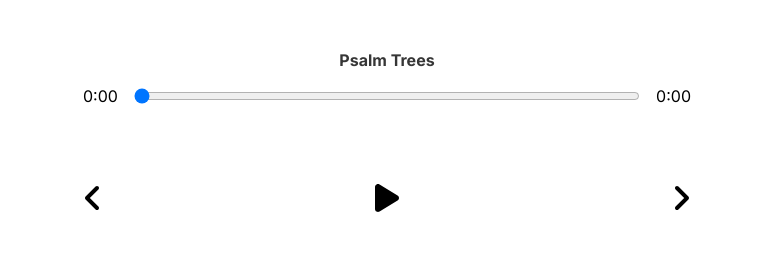
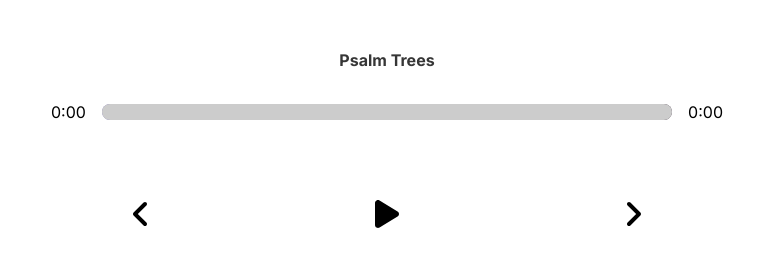
Before and after one commit to Adaaego/React-music, a React app: page / in a window 1280 px wide. Shown: the part 450-716 px from the top of the page, without its empty margins (253-1027 px from the left). Built offline with nearby package versions, Linux system fonts and the light colour scheme; the HTML template or start-up script is replaced by a standard one.

Commit message:
styled the input component

```diff
--- a/src/App.jsx
+++ b/src/App.jsx
@@ -18,7 +18,9 @@
  const [songInfo, setSongInfo] = useState(
   {
       currentTime : 0,
-      duration : 0
+      duration : 0,
+      animationPercentage : 0,
+
   }
 );
 const[libraryStatus, setLibraryStatus] = useState(false)
@@ -28,15 +30,21 @@
   const current = e.target.currentTime;
   const duration = e.target.duration;
 
-  setSongInfo({
-      ...songInfo, currentTime : current, duration
-  })
+
+  //function to round time from decimal to whole number
+  const roundedCurrent = Math.round(current);
+  const roundedDuration =Math.round(duration)
+  const animationPercentage = Math.round((roundedCurrent / roundedDuration) * 100)
+
+
+  setSongInfo({currentTime : current, duration : duration, animationPercentage: animationPercentage});
 }
 
 
     //EVENT HANDLERS
     const songSelectHandler = async (song) => {
       await setCurrentSong(song);
+
       // play audio
       playSong(isPlaying, audioRef)
   };
--- a/src/components/Player.jsx
+++ b/src/components/Player.jsx
@@ -70,13 +70,29 @@
     setSongs(updatedSongs)
 }, [currentSong])
 
+// Function to update the translateX transform based on animationPercentage
+const trackAnimation = {
+    transform: `translateX(${songInfo.animationPercentage}%)`
+  };
+
     return(
         <div className="player">
 
                 <div className="time-control">
                 <p>{getTime(songInfo.currentTime)}</p>
-                <input type="range" onChange={dragHandler} min ={0} max={songInfo.duration || 0} value={songInfo.currentTime}></input>
-                <p>{getTime(songInfo.duration)}</p>
+                <div className='track' style={{background :`linear-gradient(to right,  ${currentSong.color[0]}, ${currentSong.color[1]})`}}>
+                <input
+                type='range'
+                min={0}
+                max={songInfo.duration || 0}
+                value={songInfo.currentTime}
+                onChange={dragHandler} ></input>
+                <div className='animate-track'  style={trackAnimation}></div>
+
+                </div>
+
+
+                <p>{songInfo.duration ? getTime(songInfo.duration) : '0:00'}</p>
                 </div>
 
                 <div className="play-control">
--- a/src/styles/_player.scss
+++ b/src/styles/_player.scss
@@ -1,33 +1,59 @@
 .player{
-    min-height: 20vh;
     display: flex;
     flex-direction: column;
     justify-content: space-between;
     align-items: center;
-
-
+    min-height: 20vh;
 }
 .time-control{
+    width: 60%;
     display: flex;
-    justify-content: space-between;
+    justify-content: center;
     align-items: center;
-    width: 50%;
+    padding: 1rem 2rem;
 
     input{
+        -webkit-appearance: none;
+        background: transparent;
+        cursor: pointer;
         width: 100%;
-        background-color: black;
-        padding: 1rem 0;
     }
+
 
     p{
     padding: 1rem;
     }
 }
 
+input[type ="range"]::-webkit-slider-thumb{
+    -webkit-appearance: none;
+    width: 16px;
+    height: 16px;
+}
+
 .play-control{
+    width: 40%;
     display: flex;
     justify-content: space-between;
     align-items: center;
-    padding: 1rem;
-    width: 50%;
 }
+
+.track{
+    width: 100%;
+    height: 1rem;
+    background: lightblue;
+    position: relative;
+    border-radius: 1rem;
+    overflow: hidden;
+}
+
+.animate-track{
+    background: rgb(204, 204, 204);
+    width: 100%;
+    height: 100%;
+    position: absolute;
+    left: 0;
+    top: 0;
+    transform: translateX(0% );
+    pointer-events: none;
+}
```
Lines whose indentation alone changed are shown as unchanged.
